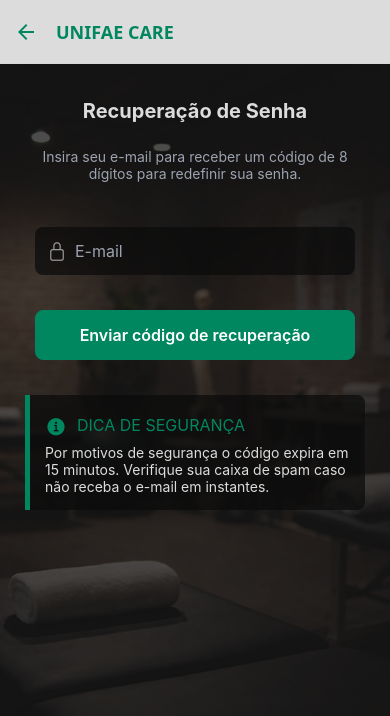
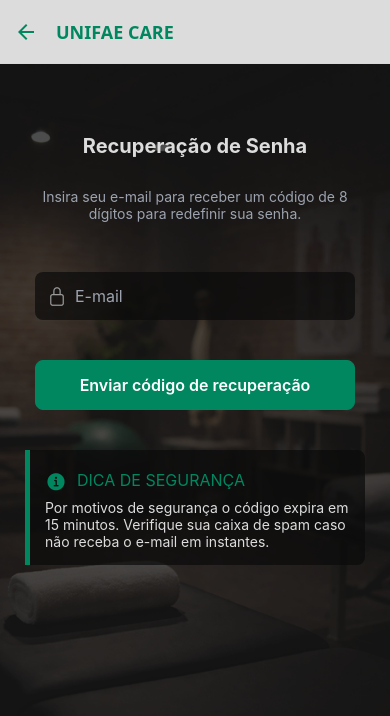
Before and after one commit to joaoBrandaoRessoni/Cuidar-Mover, a React Native app: screen /ResetarSenha in a window 390 px wide. Shown: the top 716 px of the page. Built offline with nearby package versions, Linux system fonts and the light colour scheme; no server answers.

Commit message:
Ajustes em pequenos detalhes no front

```diff
--- a/src/pages/Perfil.js
+++ b/src/pages/Perfil.js
@@ -69,7 +69,7 @@ export const Perfil = ({ navigation }) => {
     ));
 
     return (
-        <ScrollView>
+        <ScrollView style={{flex: 1}}>
             <View style={styles.container}>
 
                 {/* PERFIL */}
@@ -130,7 +130,7 @@ const styles = StyleSheet.create({
     container: {
         flex: 1,
         backgroundColor: '#fff',
-        paddingVertical: 20,
+        paddingVertical: 10,
         paddingHorizontal: 10,
         justifyContent: 'space-evenly'
     },
@@ -231,7 +231,7 @@ const styles = StyleSheet.create({
     version: {
         textAlign: 'center',
         marginTop: 10,
-        padding: 15,
+        padding: 10,
         color: '#999',
         fontSize: 12,
     },
--- a/src/pages/RecuperarAcesso.js
+++ b/src/pages/RecuperarAcesso.js
@@ -248,11 +248,12 @@ const styles = StyleSheet.create({
         fontWeight: 700,
         color: '#dcdcdc',
         textAlign: 'center',
+        paddingVertical: 10 ,
 
     },
     txtRedef: {
         color: colors.font,
-        paddingVertical: 10,
+        paddingBottom: 25,
         textAlign: 'center'
     },
     logo: {
--- a/src/pages/ResetarSenha.js
+++ b/src/pages/ResetarSenha.js
@@ -126,13 +126,13 @@ const styles = StyleSheet.create({
   },
   top: {
     alignItems: "center",
-    marginTop: 35
+    marginTop: 70,
   },
   overlay: {
     backgroundColor: "rgba(0,0,0,0.25)",
     flex: 1,
     overflow: "hidden",
-    gap: 15
+    gap: 20
   },
   titulo: {
     fontSize: 20,
```
